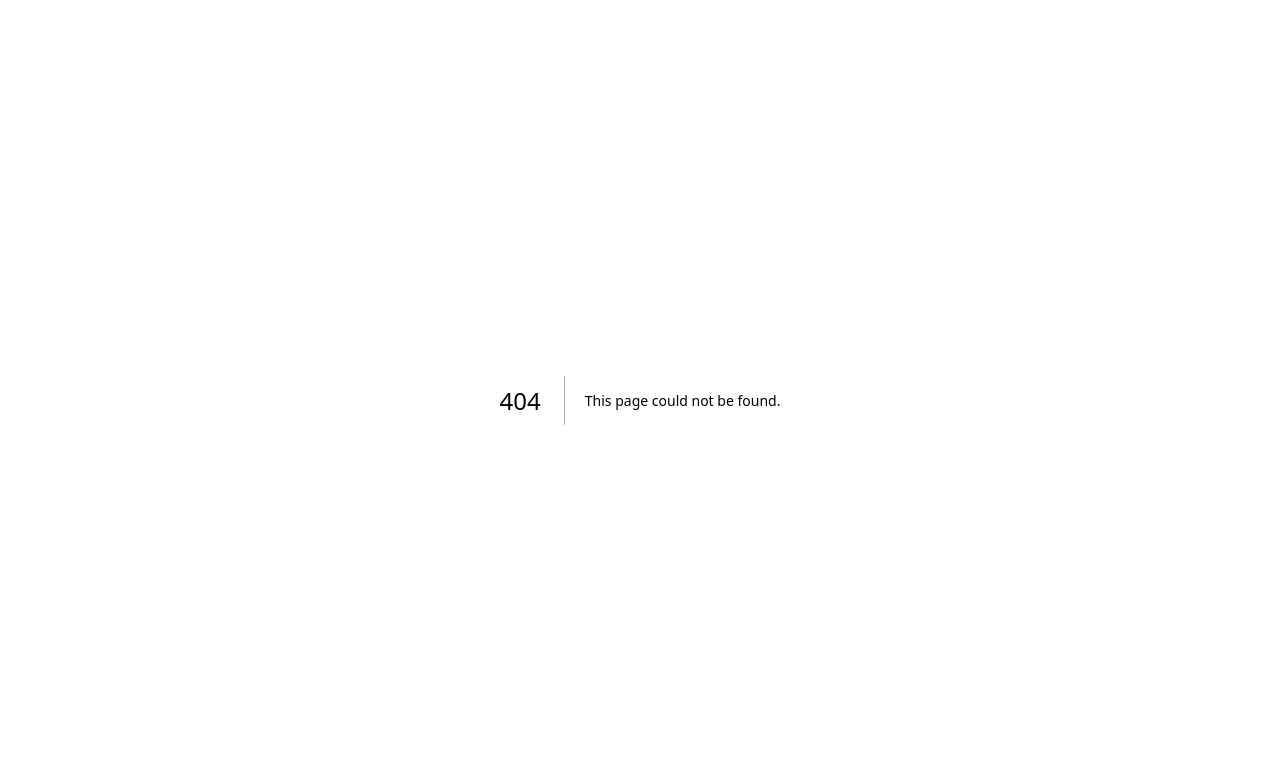
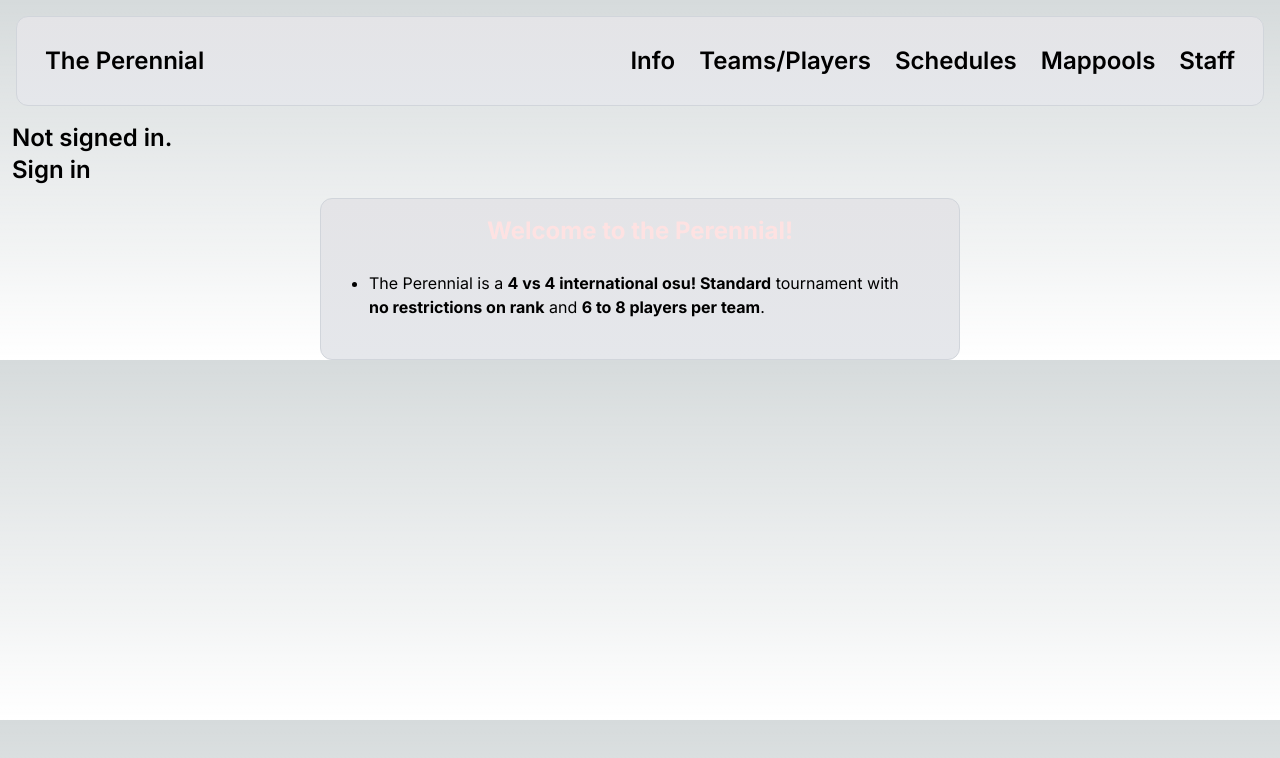
Before and after one commit to DRCallaghan/test-tourney-site, a Next.js app: page /info in a window 1280 px wide. Before the commit this address had no page. Shown: the top 758 px of the page. Built offline with nearby package versions, Linux system fonts and the light colour scheme; no server answers.

Commit message:
first commit

```diff
--- /dev/null
+++ b/app/api/auth/[...nextauth].js
@@ -0,0 +1,14 @@
+import NextAuth from "next-auth";
+import OsuProvider from "next-auth/providers/osu";
+
+const handler = NextAuth({
+    secret: process.env.NEXTAUTH_SECRET,
+    providers: [
+        OsuProvider({
+            clientId: process.env.OSU_CLIENT_ID,
+            clientSecret: process.env.OSU_CLIENT_SECRET
+        })
+    ]
+});
+
+export { handler as GET, handler as POST };
--- /dev/null
+++ b/app/components/login.js
@@ -0,0 +1,25 @@
+import { useSession, signIn, signOut } from "next-auth/react"
+
+export default function Login() {
+
+    let { data: session, status } = useSession();
+    console.log({ session, status });
+    const pfp = session?.user?.image;
+    const username = session?.user?.name;
+
+    if (status === "authenticated") {
+        return (
+            <>
+                <p>Signed in as {username}</p>
+                <button onClick={() => signOut()}>Sign out</button>
+                <img src={pfp} />
+            </>
+        )
+    }
+    return (
+        <>
+            <p>Not signed in.</p>
+            <button onClick={() => signIn("Osu!")}>Sign in</button>
+        </>
+    )
+}
--- /dev/null
+++ b/app/info/page.js
@@ -0,0 +1,18 @@
+// this is the info page ONLY. found at /info
+export default function Info() {
+    return (
+        <main className="flex flex-col items-center justify-center">
+            <div className="relative z-10 w-1/2 items-center justify-center">
+                <div className="flex flex-col w-1/2 items-center justify-center border-b border-gray-300 bg-gradient-to-b from-zinc-200 py-6 backdrop-blur-2xl-dark:border-neutral-800 dark:bg-zinc-800/30 dark:from-inherit lg:static lg:w-auto lg:rounded-xl lg:border lg:bg-gray-200 lg:p-4 lg:dark:bg-zinc-800/30">
+                    {/* each h1 under a new div gives a new overall section on the info page */}
+                    <h1 className="text-2xl font-bold text-red-100">Welcome to the Perennial!</h1>
+                    {/* there should be only one (1) ul per div on the info page to create separation of each section on the page for the end user */}
+                    <ul className="list-disc mx-8 my-6">
+                        <li>The Perennial is a <span className="font-bold">4 vs 4 international osu! Standard</span> tournament with <span className="font-bold">no restrictions on rank</span> and <span className="font-bold">6 to 8 players per team</span>.</li>
+                        {/* repeat li elements as needed for each section */}
+                    </ul>
+                </div>
+            </div>
+        </main>
+    )
+}
--- a/app/layout.js
+++ b/app/layout.js
@@ -1,17 +1,42 @@
+'use client'
+
+import Link from 'next/link'
 import './globals.css'
 import { Inter } from 'next/font/google'
+import { SessionProvider } from "next-auth/react"
+import Login from './components/login'
 
 const inter = Inter({ subsets: ['latin'] })
 
 export const metadata = {
-  title: 'Create Next App',
-  description: 'Generated by create next app',
+  title: 'Test Tourney Website',
+  description: 'A WIP test site for an osu tournament',
+  charset: 'UTF-8'
 }
 
-export default function RootLayout({ children }) {
+export default function RootLayout({ children }, session) {
+
   return (
-    <html lang="en">
-      <body className={inter.className}>{children}</body>
-    </html>
+    <SessionProvider session={session}>
+      <html lang="en">
+        {/* put shared UI components here like header, nav bar, and footer */}
+        <body className={inter.className}>
+          {/* nav set to justify-between so that home page button is on the left and the child flexbox containing all other nav elements is on the right */}
+          <nav className='flex flex-row items-center justify-between w-4/5 m-4 p-4 border-b border-gray-300 bg-gradient-to-b from-zinc-200 py-6 backdrop-blur-2xl-dark:border-neutral-800 dark:bg-zinc-800/30 dark:from-inherit lg:static lg:w-auto lg:rounded-xl lg:border lg:bg-gray-200 lg:p-4 lg:dark:bg-zinc-800/30'>
+            <div className='m-3 text-2xl font-semibold'><Link href='/'>The Perennial</Link></div>
+            {/* child flex box set to justify end so that it is on the right side of the screen */}
+            <div className='flex flex-row items-center justify-end'>
+              <div className='m-3 text-2xl font-semibold'><Link href='/info'>Info</Link></div>
+              <div className='m-3 text-2xl font-semibold'>Teams/Players</div>
+              <div className='m-3 text-2xl font-semibold'>Schedules</div>
+              <div className='m-3 text-2xl font-semibold'>Mappools</div>
+              <div className='m-3 text-2xl font-semibold'>Staff</div>
+            </div>
+          </nav>
+          <div className='m-3 text-2xl font-semibold'><Login /></div>
+          {children}
+        </body>
+      </html>
+    </SessionProvider>
   )
 }
--- a/app/page.js
+++ b/app/page.js
@@ -1,8 +1,9 @@
 import Image from 'next/image'
 
+// this is the home page ONLY. all other pages must be built from further directories and leafs
 export default function Home() {
   return (
-    <main className="flex min-h-screen flex-col items-center justify-between p-24">
+    <main className="flex min-h-screen flex-col items-center justify-between">
       <div className="z-10 max-w-5xl w-full items-center justify-between font-mono text-sm lg:flex">
         <p className="fixed left-0 top-0 flex w-full justify-center border-b border-gray-300 bg-gradient-to-b from-zinc-200 pb-6 pt-8 backdrop-blur-2xl dark:border-neutral-800 dark:bg-zinc-800/30 dark:from-inherit lg:static lg:w-auto  lg:rounded-xl lg:border lg:bg-gray-200 lg:p-4 lg:dark:bg-zinc-800/30">
           Get started by editing&nbsp;
--- a/package.json
+++ b/package.json
@@ -13,6 +13,7 @@
     "eslint": "8.48.0",
     "eslint-config-next": "13.4.19",
     "next": "13.4.19",
+    "next-auth": "^4.23.1",
     "postcss": "8.4.28",
     "react": "18.2.0",
     "react-dom": "18.2.0",
```
Also changed, not shown: .eslintrc.json, app/components/button.js (added), 2 other files (tests, documents, lock files or other folders).
